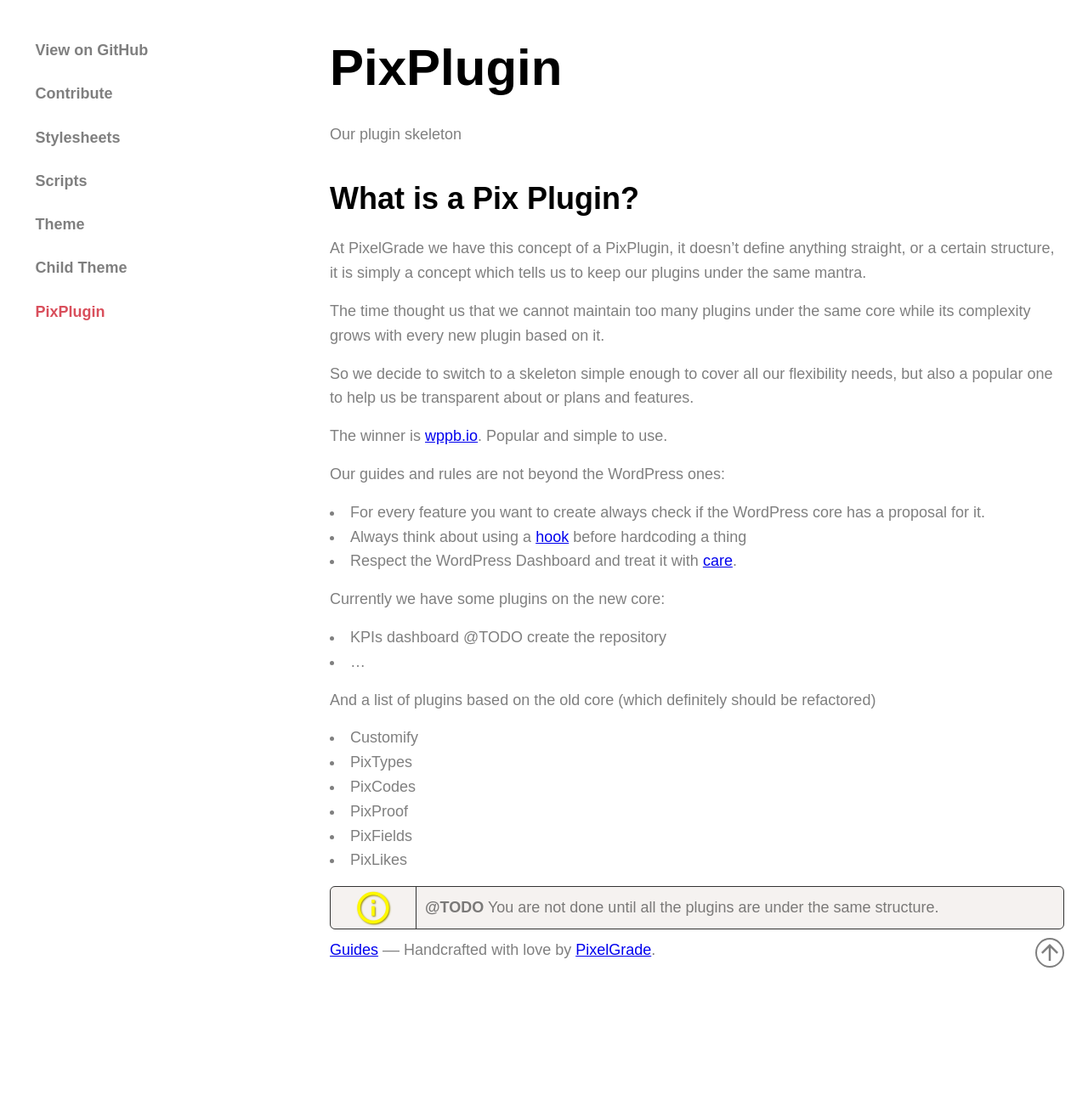
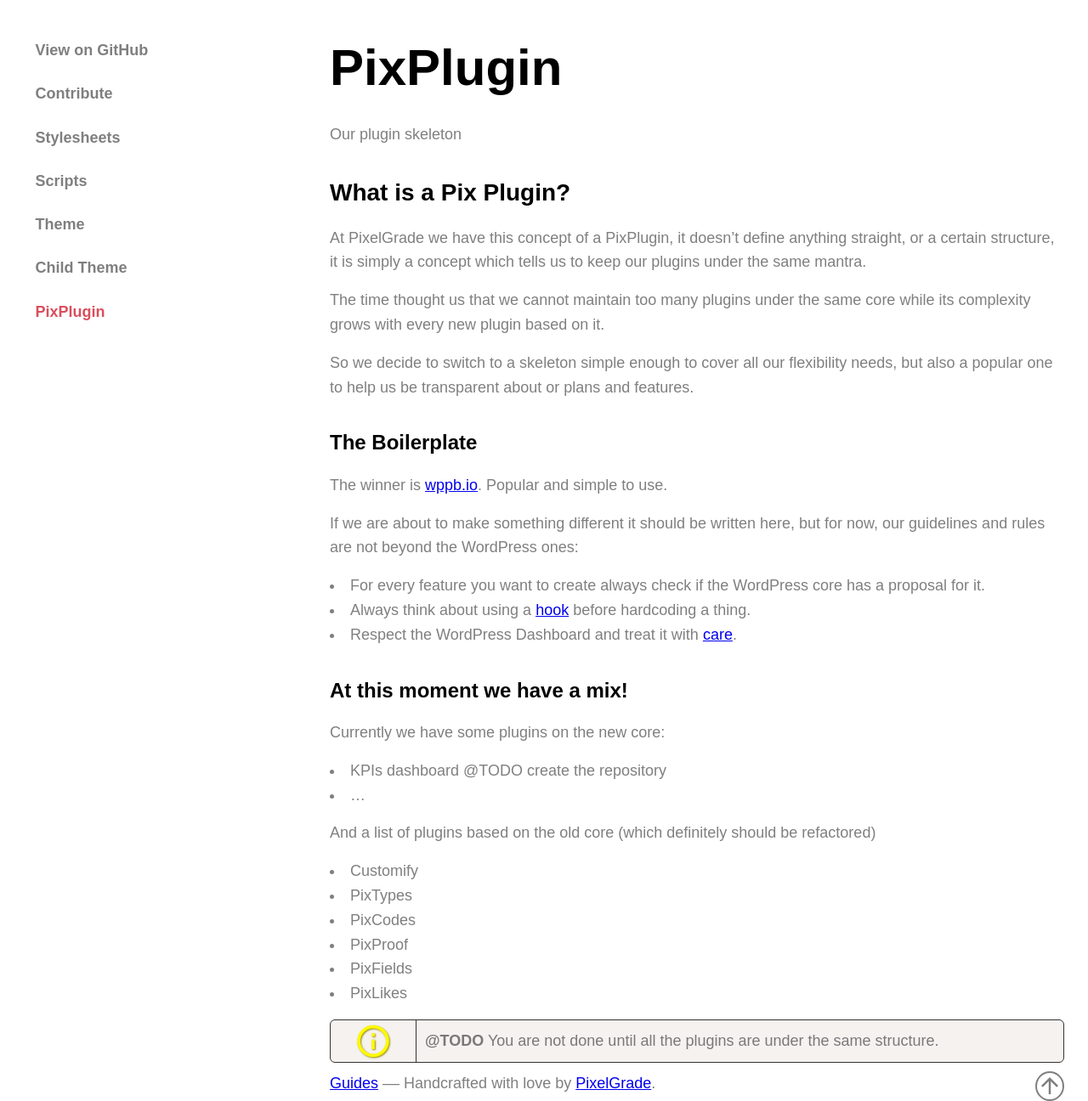
Before and after one commit to pixelgrade/guides, a Jekyll site: the page built from pixplugin/index.html, in a window 1280 px wide and 1296 px high. Shown: the whole window at 85% size. Built offline with Jekyll 4.4.1, drawn with Linux system fonts in a browser that asks for light colours.

Commit message:
++ for #5

```diff
--- a/pixplugin/index.html
+++ b/pixplugin/index.html
@@ -6,7 +6,7 @@ tagline: Our plugin skeleton
 ---
 {{
 "
-## What is a **Pix** Plugin?
+### What is a **Pix** Plugin?
 
 At PixelGrade we have this concept of a PixPlugin, it doesn't define anything straight, or a certain structure, it is simply a concept which tells us to keep our plugins under the same mantra.
 
@@ -14,13 +14,17 @@ The time thought us that we cannot maintain too many plugins under the same core
 
 So we decide to switch to a skeleton simple enough to cover all our flexibility needs, but also a popular one to help us be transparent about or plans and features.
 
+#### The Boilerplate
+
 The winner is [wppb.io](http://wppb.io). Popular and simple to use.
 
-Our guides and rules are not beyond the WordPress ones:
+If we are about to make something different it should be written here, but for now, our guidelines and rules are not beyond the WordPress ones:
 
 - For every feature you want to create always check if the WordPress core has a proposal for it.
-- Always think about using a [hook](https://codex.wordpress.org/Plugin_API/Hooks) before hardcoding a thing
+- Always think about using a [hook](https://codex.wordpress.org/Plugin_API/Hooks) before hardcoding a thing.
 - Respect the WordPress Dashboard and treat it with [care](http://wordpress.tv/2016/07/01/caspar-hubinger-thoughts-on-wordpress-plugin-ui).
+
+#### At this moment we have a mix!
 
 Currently we have some plugins on the new core:
 
```
